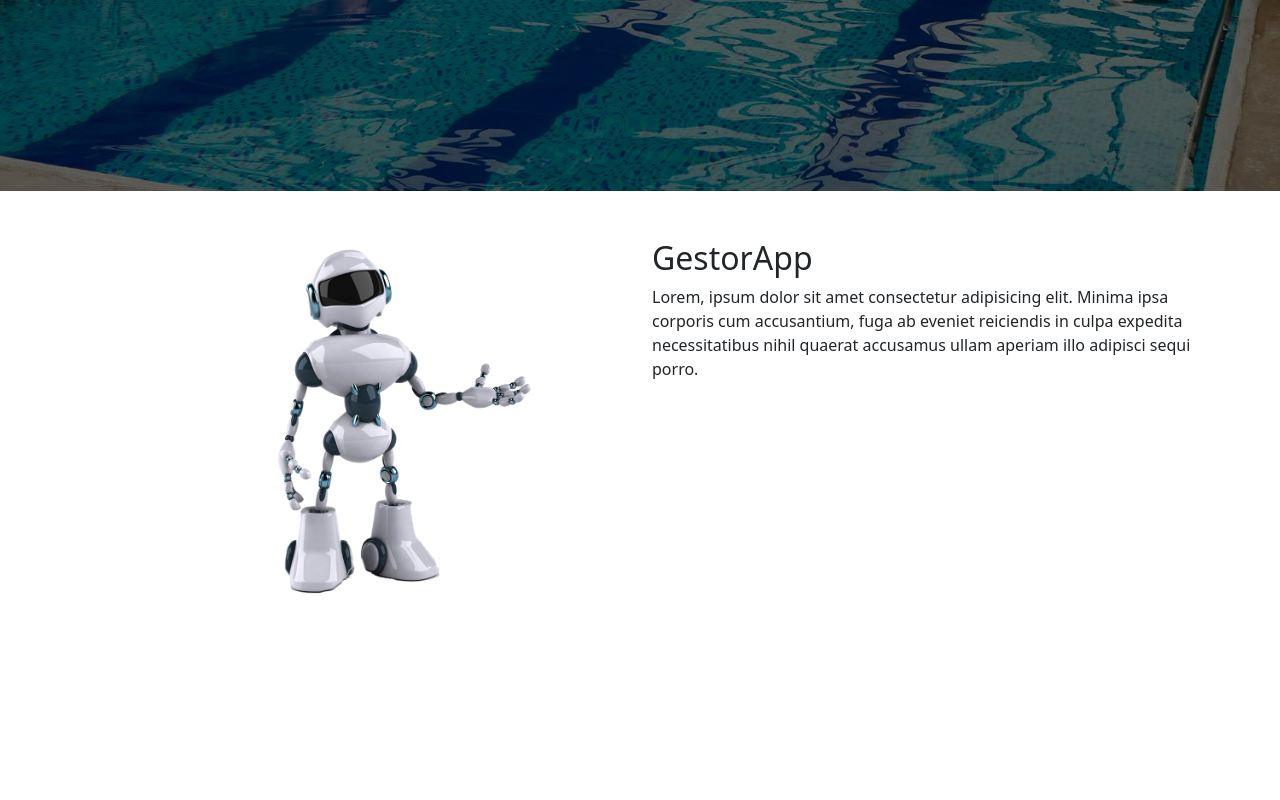
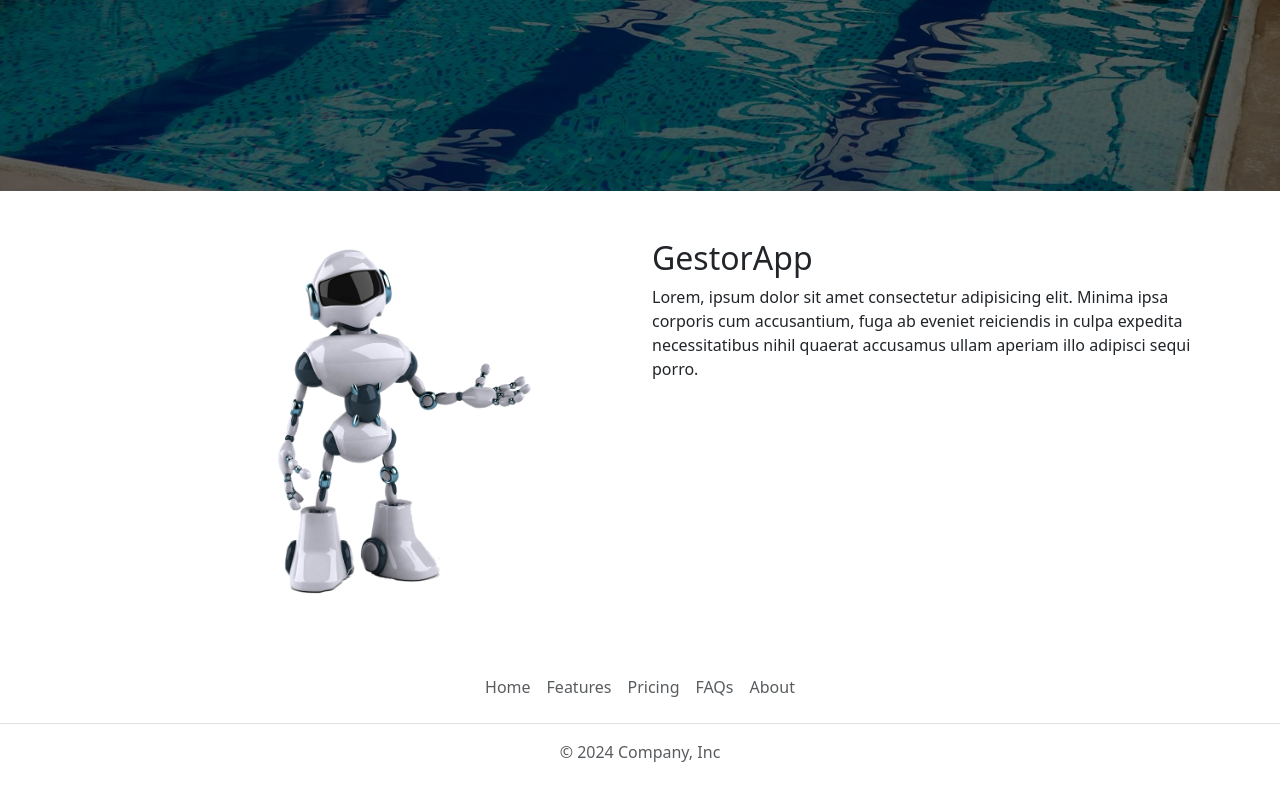
Before and after one commit to MvgDesarrollador/HotelManager2025, a React (Vite) app: page / in a window 1280 px wide. Shown: the part 630-1430 px from the top of the page. Before the commit the page ends 1281 px from the top, so only its background shows below. Built offline with nearby package versions, Linux system fonts and the light colour scheme.

Commit message:
It was created the footer common for the main page

```diff
--- /dev/null
+++ b/src/components/common/Footer/Footer.jsx
@@ -0,0 +1,35 @@
+import "./Footer.css";
+export function Footer() {
+  return (
+    <footer className="py-3 my-4">
+      <ul className="nav justify-content-center border-bottom pb-3 mb-3">
+        <li className="nav-item">
+          <a href="#" class="nav-link px-2 text-body-secondary">
+            Home
+          </a>
+        </li>
+        <li className="nav-item">
+          <a href="#" class="nav-link px-2 text-body-secondary">
+            Features
+          </a>
+        </li>
+        <li className="nav-item">
+          <a href="#" class="nav-link px-2 text-body-secondary">
+            Pricing
+          </a>
+        </li>
+        <li className="nav-item">
+          <a href="#" class="nav-link px-2 text-body-secondary">
+            FAQs
+          </a>
+        </li>
+        <li className="nav-item">
+          <a href="#" class="nav-link px-2 text-body-secondary">
+            About
+          </a>
+        </li>
+      </ul>
+      <p className="text-center text-body-secondary">© 2024 Company, Inc</p>
+    </footer>
+  );
+}
--- a/src/components/pages/Home/Home.jsx
+++ b/src/components/pages/Home/Home.jsx
@@ -1,11 +1,13 @@
 import { Banner } from "../../common/Banner/Banner";
 import { About } from "../../common/About/About";
+import { Footer } from "../../common/Footer/Footer";
 
 export function Home() {
   return (
     <>
       <Banner></Banner>
       <About></About>
+      <Footer></Footer>
     </>
   );
 }
```
Also changed, not shown: src/components/common/Footer/Footer.css (added).
